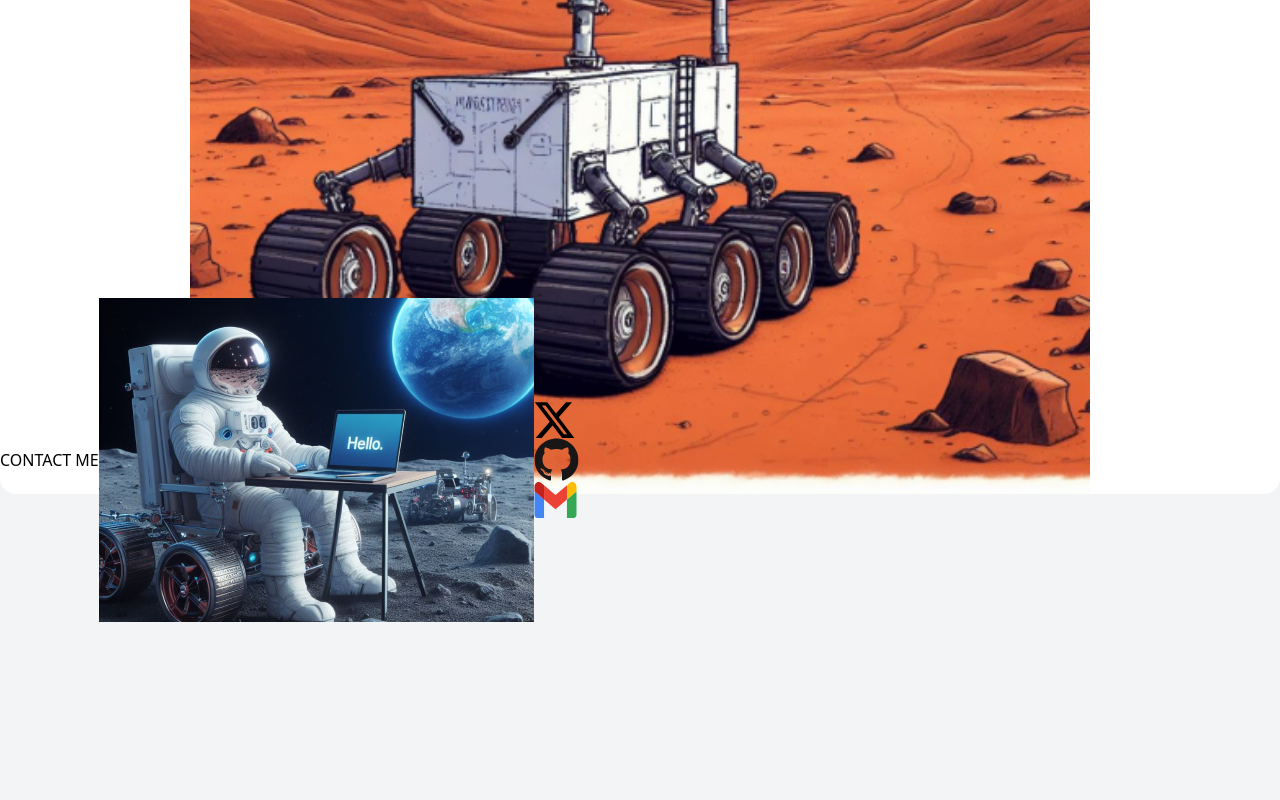
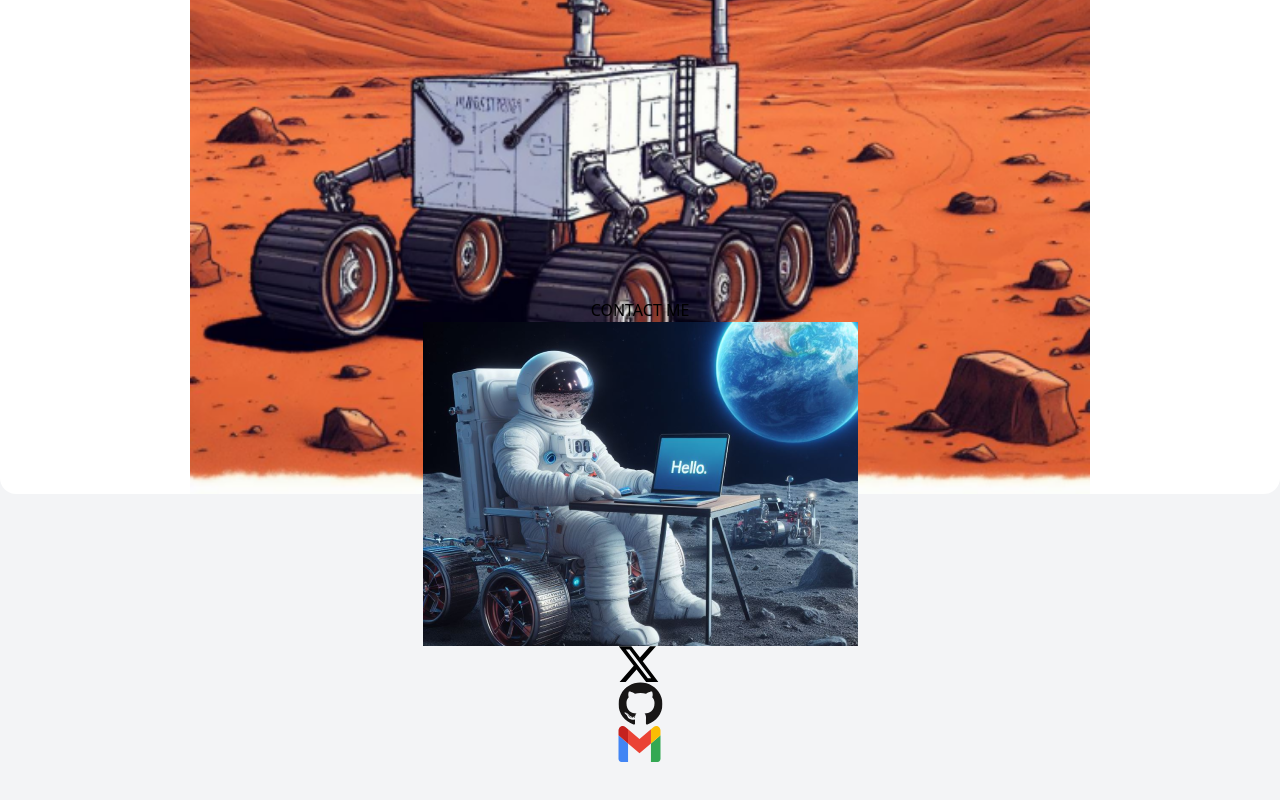
Before and after one commit to Abhinavmanoj007/Portfolio, a website: page index.html in a window 1280 px wide. Shown: the part 2102-2902 px from the top of the page. Drawn offline with Linux system fonts and the light colour scheme.

Commit message:
contact section

```diff
--- a/index.html
+++ b/index.html
@@ -82,7 +82,7 @@
    </div>
 </section>
   <section id="Contact" class="h-screen">
-    <div class="flex items-center">
+    <div class="flex flex-col items-center">
       <!--  Title -->
       <div>
         <h1>CONTACT ME</h1>
```
Also changed, not shown: css/main.css.
